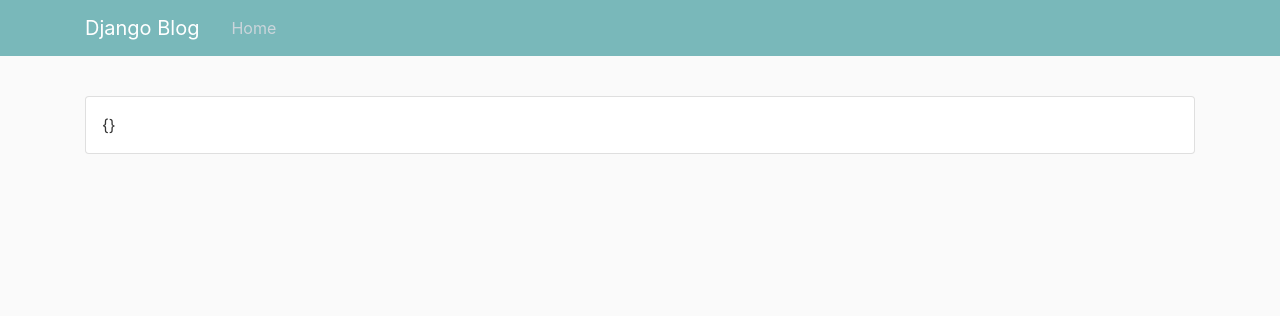
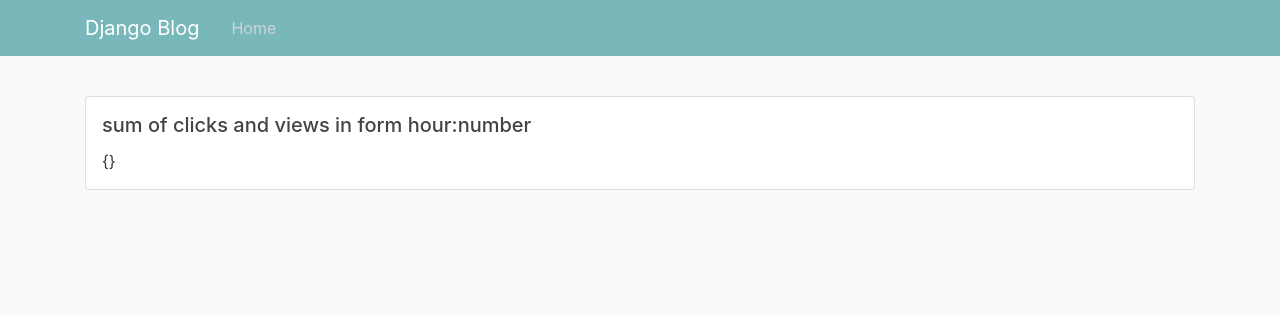
Before and after one commit to Masihbr/django-ad-manager, a Django app: page /report/ in a window 1280 px wide. Shown: the top 316 px of the page. Run offline with Django 3.2, Linux system fonts and the light colour scheme; data that the repository does not hold is empty; some libraries are stand-ins or nearby versions.

Commit message:
views and clicks per hour for each ad sum

```diff
--- a/advertiser_management/templates/advertiser_management/report.html
+++ b/advertiser_management/templates/advertiser_management/report.html
@@ -14,7 +14,8 @@
 </div>
 {% endfor %}
 <div class="card mt-3 p-3">
-    {{ list }}<br/>
+    <h5 class="card-title">sum of clicks and views in form hour:number</h5>
+    {{ big_list }}<br/>
 </div>
 
 </body>
--- a/advertiser_management/views.py
+++ b/advertiser_management/views.py
@@ -1,3 +1,5 @@
+from collections import OrderedDict
+
 from django.db.models.functions import Trunc, TruncHour, ExtractHour
 from django.shortcuts import render, redirect
 from django.views.generic import CreateView
@@ -48,11 +50,11 @@ class CreateAdPage(CreateView):
 class ReportPageView(TemplateView):
     template_name = "advertiser_management/report.html"
 
-
     def get_context_data(self, **kwargs):
         context = super().get_context_data(**kwargs)
-        list = {}
+        big_list = {}
         for ad in Ad.objects.all():
+            list = {}
             clicks_per_hour = Click.objects.annotate(
                 time_stamp=TruncHour('time', output_field=DateTimeField()), ).annotate(
                 hour=ExtractHour('time_stamp')).values('hour').filter(ad=ad).annotate(clicks=Count('id'))
@@ -60,16 +62,16 @@ class ReportPageView(TemplateView):
                 time_stamp=TruncHour('time', output_field=DateTimeField()), ).annotate(
                 hour=ExtractHour('time_stamp')).values('hour').filter(ad=ad).annotate(views=Count('id'))
             for c in clicks_per_hour:
-                for v in views_per_hour:
-                    if c['hour'] == v['hour']:
-                        list[c['hour']] = c['clicks'] + v['views']
-                    elif not list.keys().__contains__(c['hour']):
-                        list[c['hour']] = c['clicks']
-                    elif not list.keys().__contains__(v['hour']):
-                        list[v['hour']] = v['views']
-            print('hey:', list)
+                list[c['hour']] = c['clicks']
+            for v in views_per_hour:
+                if list.keys().__contains__(v['hour']):
+                    list[v['hour']] += v['views']
+                else:
+                    list[v['hour']] = v['views']
+            big_list[ad]=sorted(list.items(), key=lambda t: t[0])
+
         context = {
-            'list': list,
+            'big_list': big_list,
             'ads_list': Ad.objects.all()
         }
         return context
```
